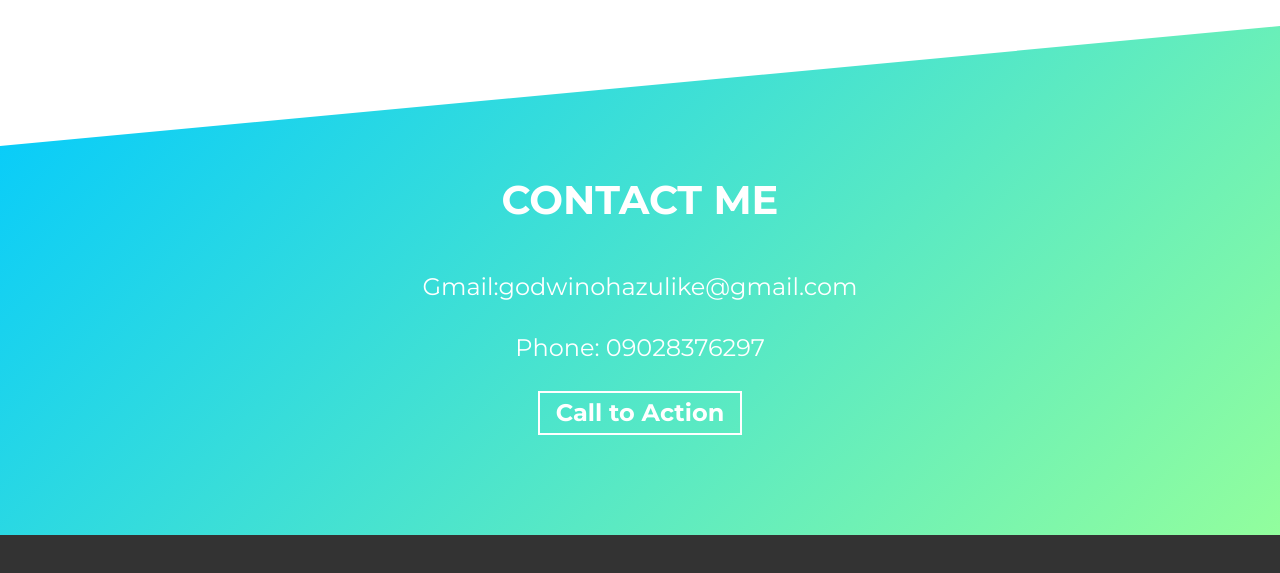
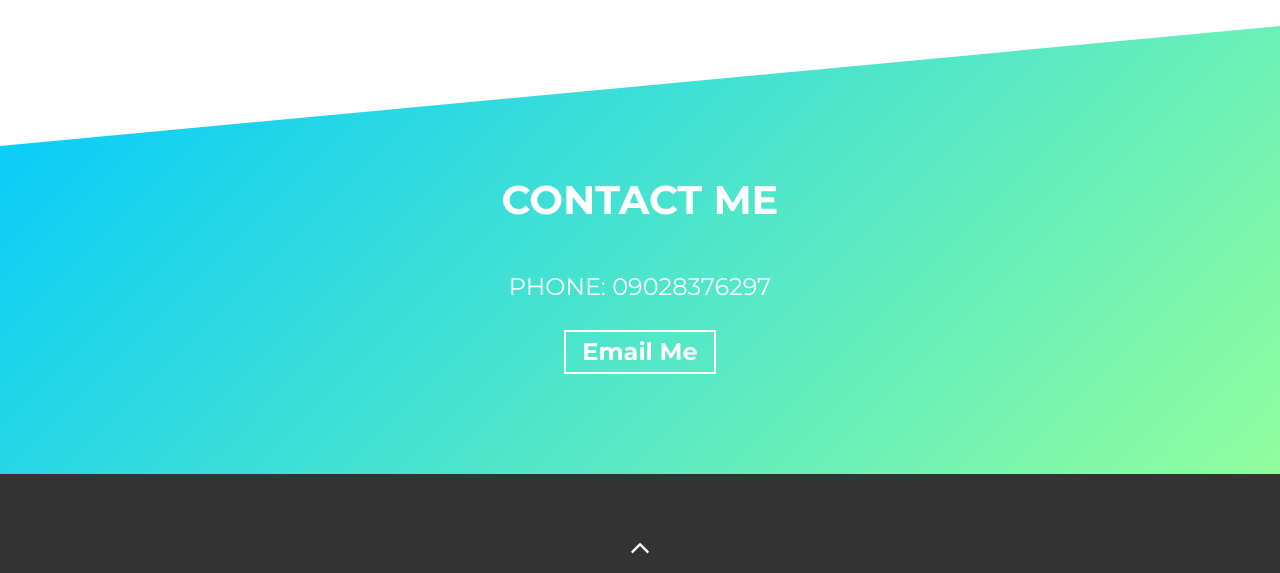
Before and after one commit to Godwinn22/Portfolio, a website built with Parcel: page src/index.html in a window 1280 px wide. Shown: the part 3106-3679 px from the top of the page. Built offline with nearby package versions, Linux system fonts and the light colour scheme.

Commit message:
updated index.html

```diff
--- a/src/index.html
+++ b/src/index.html
@@ -271,16 +271,15 @@
     <!-- **** Contact Section **** -->
     <section id="contact">
       <div class="container">
-        <h2 class="section-title">Contact Me</h2>
+        <h2 class="section-title">CONTACT ME</h2>
         <div class="contact-wrapper load-hidden">
-          <p class="contact-wrapper__text">Gmail:godwinohazulike@gmail.com</p>
-          <p class="contact-wrapper__text">Phone: 09028376297</p>
+          <p class="contact-wrapper__text">PHONE: 09028376297</p>
           <a
             rel="noreferrer"
             target="_blank"
             class="cta-btn cta-btn--resume"
             href="mailto:godwinohazulike@gmail.com"
-            >Call to Action</a
+            >Email Me</a
           >
         </div>
       </div>
```
